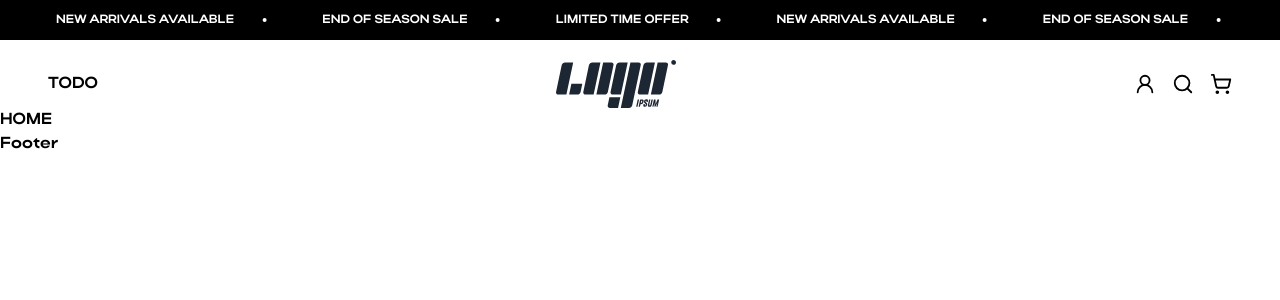
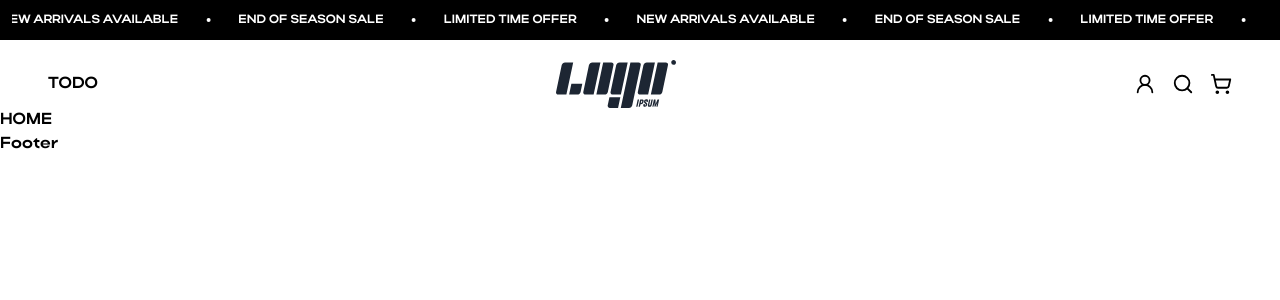
Before and after one commit to Alimedhat000/shopping-cart, a React (Vite) app: page / in a window 1280 px wide. Shown: the top 300 px of the page. Built offline with nearby package versions, Linux system fonts and the light colour scheme.

Commit message:
Fixed a typo in the padding

```diff
--- a/src/components/NavBar/AnouncementBar.tsx
+++ b/src/components/NavBar/AnouncementBar.tsx
@@ -8,7 +8,7 @@ function AnnouncementBarItem({
   isariahidden = false,
 }: AnnouncementItem) {
   return (
-    <div className="flex items-center gap-7 px-7" aria-hidden={isariahidden}>
+    <div className="flex items-center gap-7 pl-7" aria-hidden={isariahidden}>
       <Link to={link}>{text}</Link>
       <span className="inline-block w-1 h-1 bg-white rounded-full"></span>
     </div>
```
